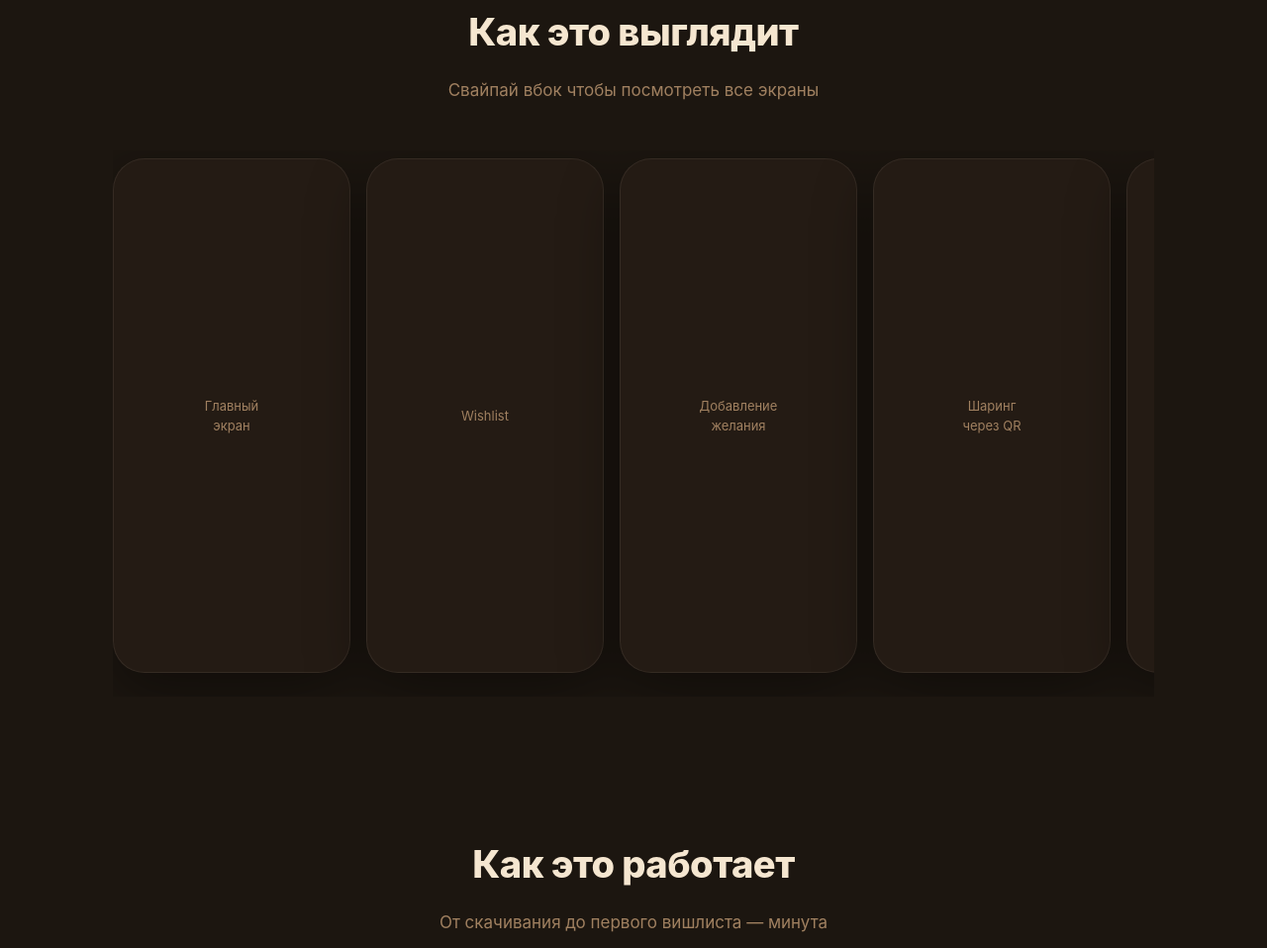
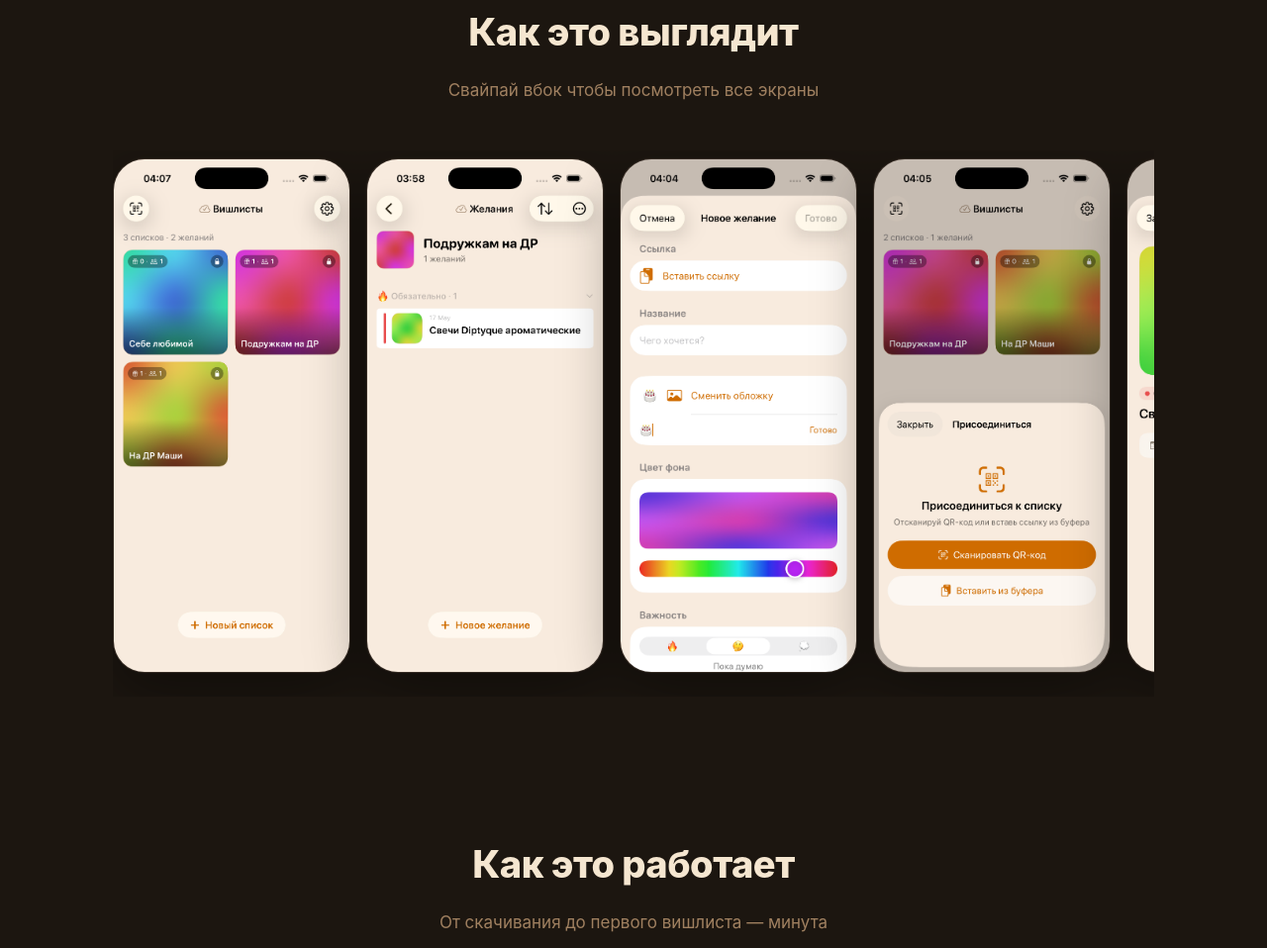
Before and after one commit to RUGyron/I-Wish-App, a plain HTML site: page docs/promo.html in a window 1280 px wide. Shown: the part 1548-2506 px from the top of the page at 99% size. Drawn offline with Linux system fonts and the light colour scheme.

Commit message:
marketing: add real screenshots to promo landing

```diff
--- a/docs/promo.html
+++ b/docs/promo.html
@@ -468,12 +468,12 @@
     <h2>Как это выглядит</h2>
     <p class="section-lead">Свайпай вбок чтобы посмотреть все экраны</p>
     <div class="screens-row">
-      <div class="screen"><div class="screen-placeholder">Главный<br>экран</div></div>
-      <div class="screen"><div class="screen-placeholder">Wishlist</div></div>
-      <div class="screen"><div class="screen-placeholder">Добавление<br>желания</div></div>
-      <div class="screen"><div class="screen-placeholder">Шаринг<br>через QR</div></div>
-      <div class="screen"><div class="screen-placeholder">Тёмная<br>тема</div></div>
-      <div class="screen"><div class="screen-placeholder">Настройки</div></div>
+      <div class="screen"><img src="assets/screen-1-main.png" alt="Главный экран — список вишлистов" loading="lazy"></div>
+      <div class="screen"><img src="assets/screen-2-wishlist.png" alt="Wishlist с желаниями" loading="lazy"></div>
+      <div class="screen"><img src="assets/screen-3-add-wish.png" alt="Добавление желания с эмодзи-обложкой" loading="lazy"></div>
+      <div class="screen"><img src="assets/screen-4-qr.png" alt="Шаринг через QR-код" loading="lazy"></div>
+      <div class="screen"><img src="assets/screen-5-wish-detail.png" alt="Карточка желания" loading="lazy"></div>
+      <div class="screen"><img src="assets/screen-6-settings.png" alt="Настройки приложения" loading="lazy"></div>
     </div>
   </section>
 
```
Also changed, not shown: docs/assets/og-image.png (added), docs/assets/screen-1-main.png (added), docs/assets/screen-2-wishlist.png (added), docs/assets/screen-3-add-wish.png (added), docs/assets/screen-4-qr.png (added), docs/assets/screen-5-wish-detail.png (added), docs/assets/screen-6-settings.png (added).
